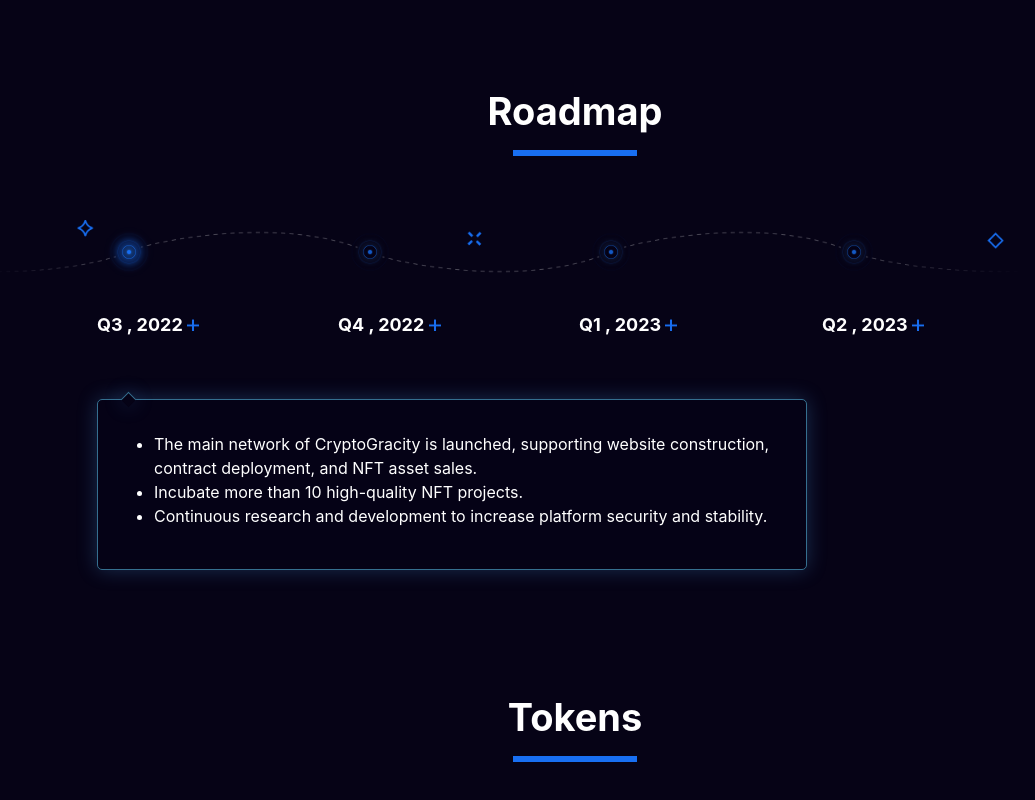
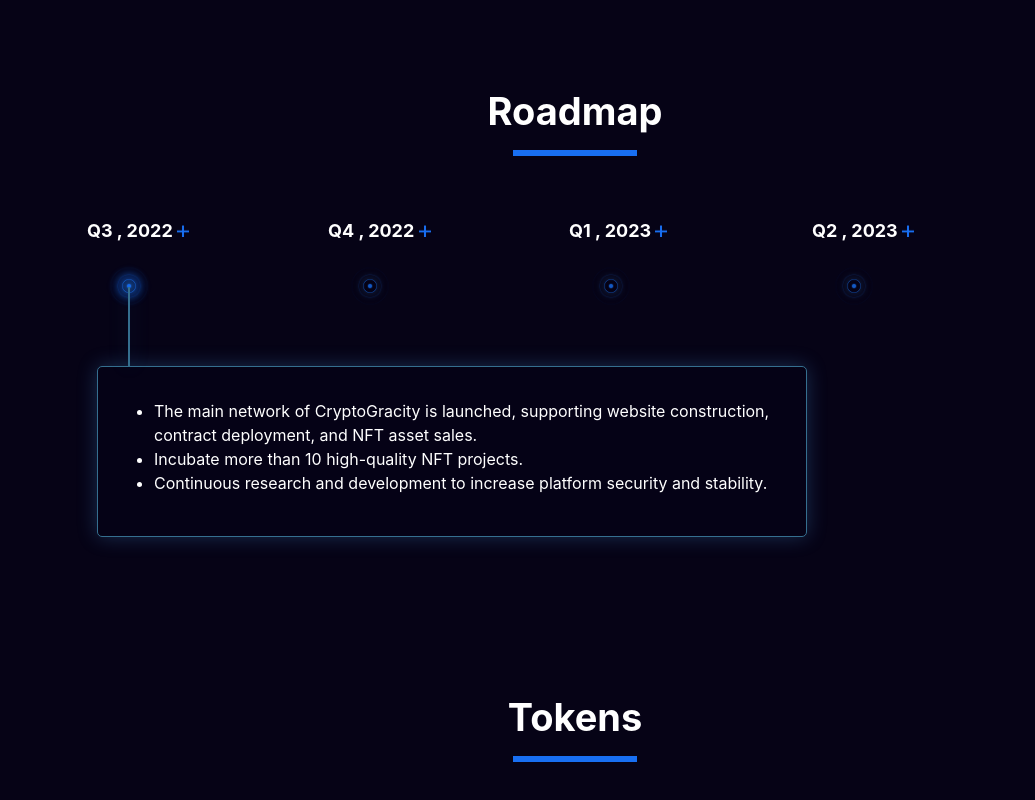
Before and after one commit to CryptoGravityDevelopGroup/websit-pc, a React app: page /#/ in a window 1280 px wide. Shown: the part 2309-3109 px from the top of the page, without its empty margins (65-1100 px from the left). Built offline with nearby package versions, Linux system fonts and the light colour scheme.

Commit message:
添加样式

```diff
--- a/src/pages/main/MainPage.jsx
+++ b/src/pages/main/MainPage.jsx
@@ -30,6 +30,7 @@ export function MainPage() {
   const [teamsRightClickStatus, setTeamsRightClickStatus] = useState(false);
   const [teamsAvaterClickStatus, setTeamsAvaterClickStatus] = useState(false);
   const [startDialogStatus, setStartDialogStatus] = useState(false);
+  const [roadMapStatusStatus, setRoadMapStatusStatus] = useState(false);
   const introductionList = [
     {
       logo: '/ic_intro_1.png',
@@ -80,6 +81,11 @@ export function MainPage() {
   const handleScroll = () => {
     const wenCanDoDOM = document.querySelector("#weCando");
     const tokensDOM = document.querySelector('#tokens');
+    const roadmapDOM = document.querySelector('#roadmap');
+    const roadmapPoint1DOM = document.querySelector('#roadmap-point-1');
+    const roadmapPoint2DOM = document.querySelector('#roadmap-point-2');
+    const roadmapPoint3DOM = document.querySelector('#roadmap-point-3');
+    const roadmapPoint4DOM = document.querySelector('#roadmap-point-4');
     if(window.scrollY>wenCanDoDOM.offsetTop - 100) {
       setWeCanDoShowStatus(true);
     } else {
@@ -90,6 +96,28 @@ export function MainPage() {
       setTokensStatusStatus(true);
     } else {
       setTokensStatusStatus(false);
+    }
+
+    if(window.scrollY>roadmapDOM.offsetTop - 100) {
+      setRoadMapStatusStatus(true);
+      setTimeout(() => {
+        roadmapPoint1DOM.style.opacity = 1;
+      }, 1000);
+      setTimeout(() => {
+        roadmapPoint2DOM.style.opacity = 1;
+      }, 2000);
+      setTimeout(() => {
+        roadmapPoint3DOM.style.opacity = 1;
+      }, 3000);
+      setTimeout(() => {
+        roadmapPoint4DOM.style.opacity = 1;
+      }, 1000);
+    } else {
+      setRoadMapStatusStatus(false);
+      roadmapPoint1DOM.style.opacity = 1;
+      roadmapPoint2DOM.style.opacity = 1;
+      roadmapPoint3DOM.style.opacity = 1;
+      roadmapPoint4DOM.style.opacity = 1;
     }
   }
   useEffect(() => {
@@ -240,21 +268,6 @@ export function MainPage() {
             <div className={styles["introduction-line"]}></div>
           </div>
           <div className={styles['introduction-content']}>
-            <div className={styles['roadmap-content']}>
-              <img className={styles['roadmap-line']} src={bg_roadmap_line} alt="" />
-              <div className={[styles['roadmap-point'], styles['point-1'], curRoadmapPointIndex === 1 ? styles['roadmap-point-active']: ''].join(' ')} onMouseEnter={()=>{
-                handleRoadPointChange(1);
-              }}></div>
-              <div className={[styles['roadmap-point'], styles['point-2'], curRoadmapPointIndex === 2 ? styles['roadmap-point-active']: ''].join(' ')} onMouseEnter={()=>{
-                handleRoadPointChange(2);
-              }}></div>
-              <div className={[styles['roadmap-point'], styles['point-3'], curRoadmapPointIndex === 3 ? styles['roadmap-point-active']: ''].join(' ')} onMouseEnter={()=>{
-                handleRoadPointChange(3);
-              }}></div>
-              <div className={[styles['roadmap-point'], styles['point-4'], curRoadmapPointIndex === 4 ? styles['roadmap-point-active']: ''].join(' ')} onMouseEnter={()=>{
-                handleRoadPointChange(4);
-              }}></div>
-            </div>
             <div className={styles['roadmap-date-wrap']}>
               <div className={[styles['roadmap-date-item'], styles['roadmap-date-2022Q3']].join(' ')}>
                 Q3 , 2022 <img className={styles['roadmap_date_add']} src={roadmap_date_add} alt="" />
@@ -269,6 +282,22 @@ export function MainPage() {
                 Q2 , 2023 <img className={styles['roadmap_date_add']} src={roadmap_date_add} alt="" />
               </div>
             </div>
+            <div className={styles['roadmap-content']}>
+              <img className={[styles['roadmap-line'], roadMapStatusStatus ? styles['roadmap-line-show'] : '' ].join(' ')} src={bg_roadmap_line} alt="" />
+              <div id="roadmap-point-1" className={[styles['roadmap-point'], styles['point-1'], curRoadmapPointIndex === 1 ? styles['roadmap-point-active']: ''].join(' ')} onMouseEnter={()=>{
+                handleRoadPointChange(1);
+              }}></div>
+              <div id="roadmap-point-2" className={[styles['roadmap-point'], styles['point-2'], curRoadmapPointIndex === 2 ? styles['roadmap-point-active']: ''].join(' ')} onMouseEnter={()=>{
+                handleRoadPointChange(2);
+              }}></div>
+              <div id="roadmap-point-3" className={[styles['roadmap-point'], styles['point-3'], curRoadmapPointIndex === 3 ? styles['roadmap-point-active']: ''].join(' ')} onMouseEnter={()=>{
+                handleRoadPointChange(3);
+              }}></div>
+              <div id="roadmap-point-4" className={[styles['roadmap-point'], styles['point-4'], curRoadmapPointIndex === 4 ? styles['roadmap-point-active']: ''].join(' ')} onMouseEnter={()=>{
+                handleRoadPointChange(4);
+              }}></div>
+            </div>
+            <div className={[styles['point-detal-body-wrap']]}>
               <div className={[styles['point-detal-wrap'], styles['point-detal-2022Q3'], curRoadmapPointIndex === 1 ? styles['point-detal-active']: ''].join(' ')}>
                 <div className={styles['point-detal-triangle-wrap']}></div>
                 <ul>
@@ -301,6 +330,7 @@ export function MainPage() {
                   <li>Build an intelligent database and provide the project party with intelligent data analysis capabilities through a visual data models.</li>
                   <li>Expand to explore digital asset types such as music and video.</li>
                 </ul>
+              </div>
             </div>
           </div>
         </div>
--- a/src/pages/main/MainPage.module.css
+++ b/src/pages/main/MainPage.module.css
@@ -201,6 +201,11 @@
 }
 .roadmap-line {
   width: 100%;
+  opacity: 0;
+  transition: all 0.5s;
+}
+.roadmap-line-show {
+  opacity: 1;
 }
 .roadmap-point {
   position: absolute;
@@ -216,24 +221,32 @@
 .point-1 {
   top: 0;
   left: 122px;
+  opacity: 0;
+  transition: 5s;
 }
 .point-2 {
   top: 0;
   left: 363px;
+  opacity: 0;
+  transition: 1s;
 }
 .point-3 {
   top: 0;
   left: 604px;
+  opacity: 0;
+  transition: 1s;
 }
 .point-4 {
   top: 0;
   left: 847px;
+  opacity: 0;
+  transition: 1s;
 }
 .roadmap-date-wrap {
   display: flex;
-  margin-top: 26px;
+  margin-bottom: 14px;
   position: relative;
-  height: 85px;
+  height: 20px;
   width: 1200px;
 }
 .roadmap-date-item {
@@ -245,23 +258,26 @@
 }
 .roadmap-date-2022Q3 {
   top: 0;
-  left: 122px;
+  left: 112px;
 }
 .roadmap-date-2022Q4 {
   top: 0;
-  left: 363px;
+  left: 353px;
 }
 .roadmap-date-2023Q1 {
   top: 0;
-  left: 604px;
+  left: 594px;
 }
 .roadmap-date-2023Q2 {
   top: 0;
-  left: 847px;
+  left: 837px;
 }
 .roadmap_date_add {
   width: 12px;
   height: 12px;
+}
+.point-detal-body-wrap {
+  position: relative;
 }
 .point-detal-wrap {
   width: 676px;
@@ -271,7 +287,7 @@
   background: rgba(5,2,22,1);
   box-shadow: 0 0 20px 0 rgba(84,176,252,0.25);
   border-radius: 5px;
-  position: relative;
+  position: absolute;
   top: 0;
   left: 122px;
   padding: 16px;
@@ -279,13 +295,17 @@
   color: rgba(255,255,255,1);
   font-size: 16px;
   font-weight: 400;
-  display: none;
+  /* display: none; */
+  opacity: 0;
+  margin-top: 44px;
 }
 .point-detal-active {
-  display: block;
+  /* display: block; */
+  opacity: 1;
+  transition: all 0.5s;
 }
 .point-detal-triangle-wrap {
-  width: 10px;
+  /* width: 10px;
   height: 10px;
   position: absolute;
   top: -6px;
@@ -295,27 +315,40 @@
   transform: rotate(45deg);
   border-right: 0;
   border-bottom: 0;
-  background: rgba(5,2,22,1);
+  background: rgba(5,2,22,1); */
+  height: 78px;
+  width: 0px;
+  top: -80px;
+  left: 30px;
+  position: absolute;
+  border: 1px solid #356F8F;
+  background-color: #356F8F;
+  box-shadow: 0 0 20px 0 rgb(84 176 252 / 25%);
 }
 .point-detal-triangle-right-wrap {
   left: auto;
   right: 25px;
 }
 .point-detal-2022Q3 {
-  top: 0;
   left: 122px;
 }
 .point-detal-2022Q4 {
-  top: 0;
-  left: 363px;
+  left: 190px;
+}
+.point-detal-2022Q4 .point-detal-triangle-wrap {
+  left: 203px;
 }
 .point-detal-2023Q1 {
-  top: 0;
-  left: -40px;
+  left: 200px;
+}
+.point-detal-2023Q1 .point-detal-triangle-wrap {
+  left: 434px;
 }
 .point-detal-2023Q2 {
-  top: 0;
   left: 200px;
+}
+.point-detal-2023Q2 .point-detal-triangle-wrap {
+  left: 677px;
 }
 .tokens-wrap {
   height: 494px;
```
Lines whose indentation alone changed are shown as unchanged.
